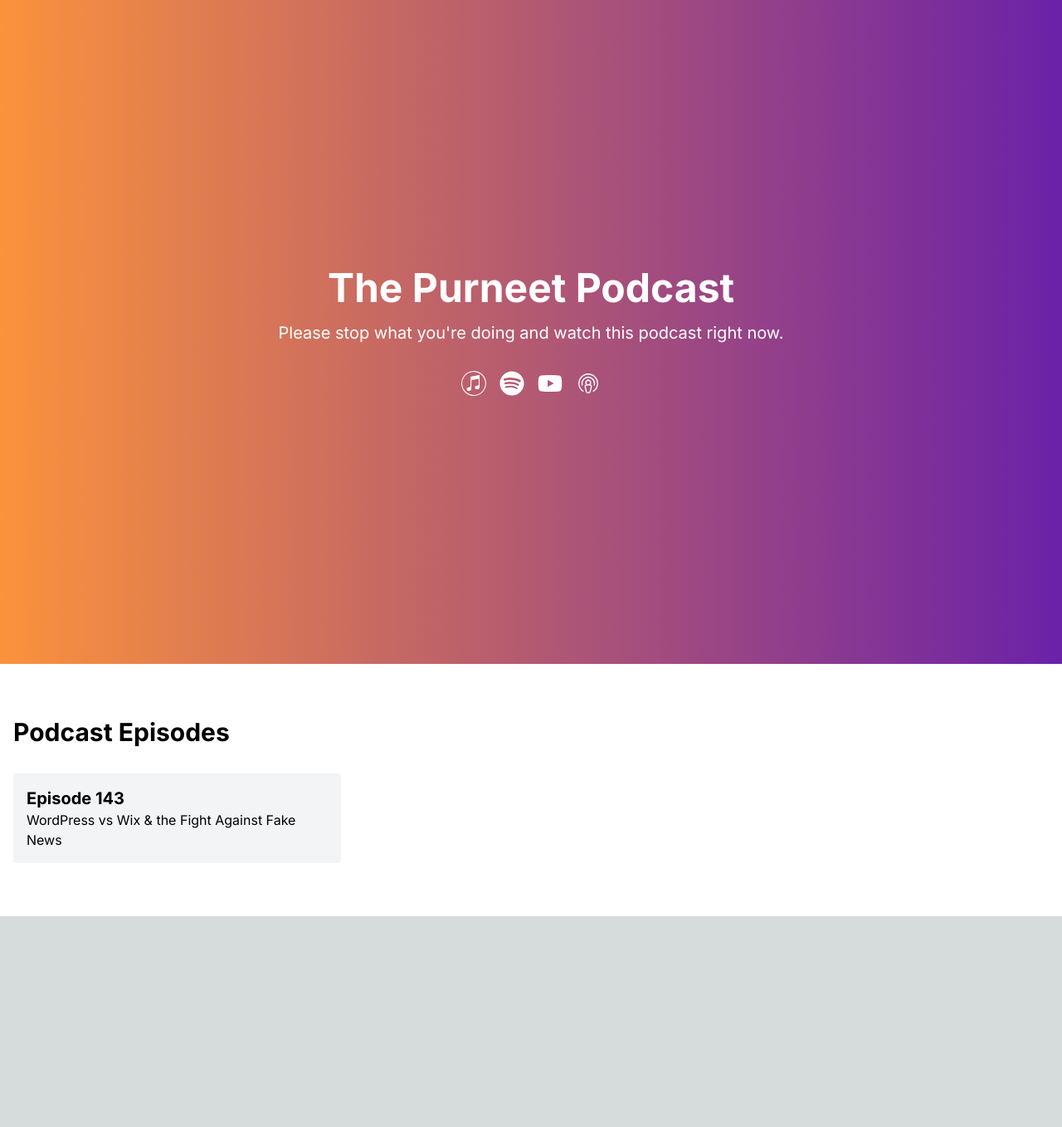
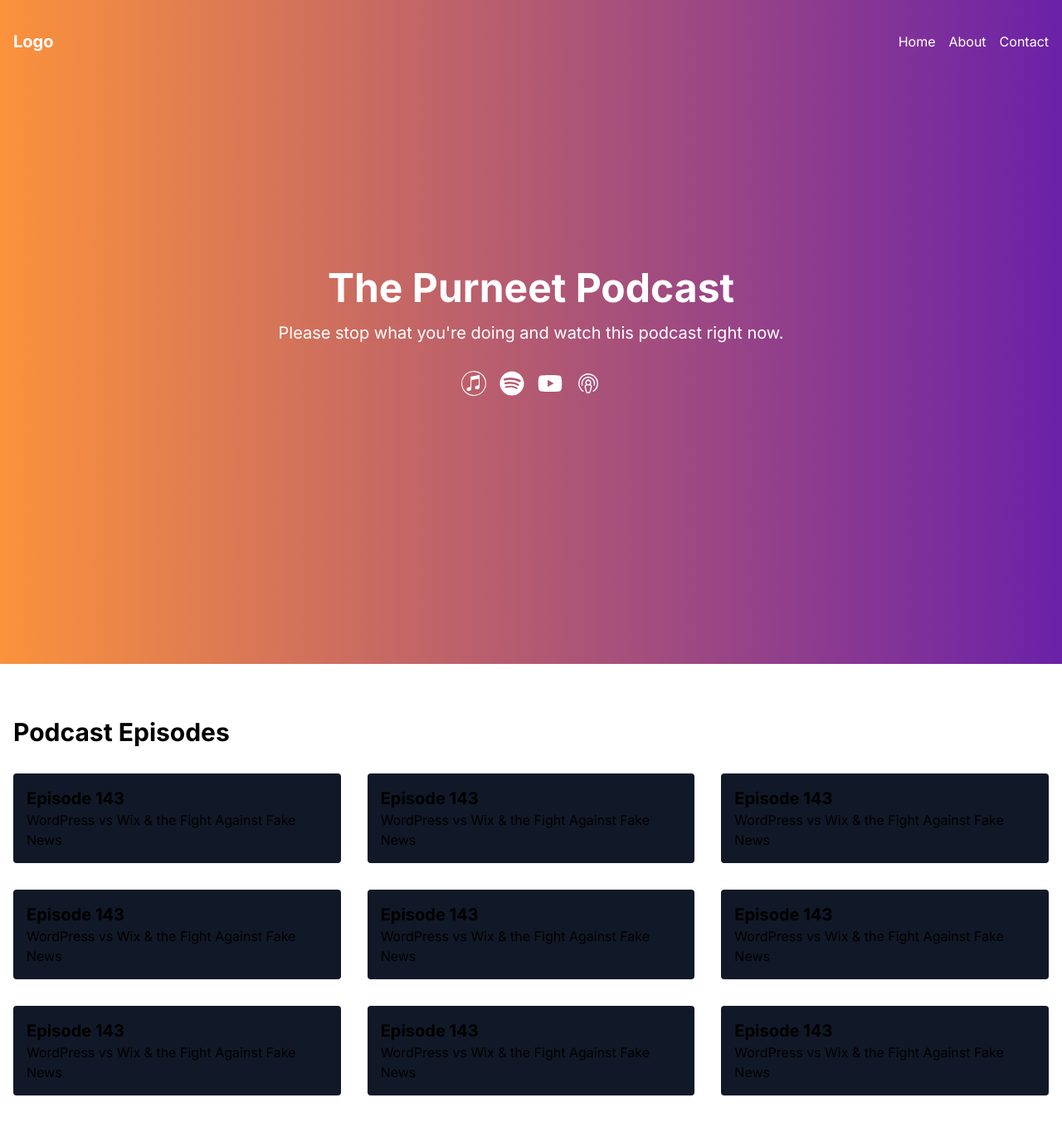
Before and after one commit to BrianBeilby/Purneet-Website, a Next.js app: page / in a window 1280 px wide. Shown: the top 1358 px of the page at 83% size. Before the commit the page ends 1104 px from the top, so only its background shows below. Built offline with nearby package versions, Linux system fonts and the light colour scheme.

Commit message:
Added Navbar

```diff
--- a/src/app/page.tsx
+++ b/src/app/page.tsx
@@ -1,3 +1,4 @@
+"use client";
 import React from "react";
 import {
   FaPhone,
@@ -12,6 +13,7 @@ import {
 } from "react-icons/fa";
 import { SiItunes } from "react-icons/si";
 import { PiApplePodcastsLogoLight } from "react-icons/pi";
+import Navbar from "@/components/Navbar";
 
 export default function Home() {
   return (
@@ -86,6 +88,7 @@ export default function Home() {
       </header> */}
 
       <div>
+        <Navbar />
         <div className="min-h-screen bg-gradient-to-r from-orange-400 to-purple-800 flex items-center justify-center">
           <div className="text-center text-white">
             <h1 className="text-5xl font-bold mb-4">The Purneet Podcast</h1>
@@ -111,9 +114,41 @@ export default function Home() {
         </div>
         <div className="bg-white py-16">
           <div className="container mx-auto px-4">
-            <h2 className="text-3xl font-bold mb-8">Podcast Episodes</h2>
+            <h2 className="text-3xl font-bold mb-8 text-black">Podcast Episodes</h2>
             <div className="grid grid-cols-1 md:grid-cols-2 lg:grid-cols-3 gap-8">
-              <div className="bg-gray-100 p-4 rounded">
+              <div className="bg-gray-900 p-4 rounded">
+                <h3 className="text-xl font-bold">Episode 143</h3>
+                <p>WordPress vs Wix & the Fight Against Fake News</p>
+              </div>
+              <div className="bg-gray-900 p-4 rounded">
+                <h3 className="text-xl font-bold">Episode 143</h3>
+                <p>WordPress vs Wix & the Fight Against Fake News</p>
+              </div>
+              <div className="bg-gray-900 p-4 rounded">
+                <h3 className="text-xl font-bold">Episode 143</h3>
+                <p>WordPress vs Wix & the Fight Against Fake News</p>
+              </div>
+              <div className="bg-gray-900 p-4 rounded">
+                <h3 className="text-xl font-bold">Episode 143</h3>
+                <p>WordPress vs Wix & the Fight Against Fake News</p>
+              </div>
+              <div className="bg-gray-900 p-4 rounded">
+                <h3 className="text-xl font-bold">Episode 143</h3>
+                <p>WordPress vs Wix & the Fight Against Fake News</p>
+              </div>
+              <div className="bg-gray-900 p-4 rounded">
+                <h3 className="text-xl font-bold">Episode 143</h3>
+                <p>WordPress vs Wix & the Fight Against Fake News</p>
+              </div>
+              <div className="bg-gray-900 p-4 rounded">
+                <h3 className="text-xl font-bold">Episode 143</h3>
+                <p>WordPress vs Wix & the Fight Against Fake News</p>
+              </div>
+              <div className="bg-gray-900 p-4 rounded">
+                <h3 className="text-xl font-bold">Episode 143</h3>
+                <p>WordPress vs Wix & the Fight Against Fake News</p>
+              </div>
+              <div className="bg-gray-900 p-4 rounded">
                 <h3 className="text-xl font-bold">Episode 143</h3>
                 <p>WordPress vs Wix & the Fight Against Fake News</p>
               </div>
--- /dev/null
+++ b/src/components/Navbar.tsx
@@ -0,0 +1,42 @@
+// components/Navbar.tsx
+import React, { useState, useEffect } from 'react';
+
+const Navbar: React.FC = () => {
+  const [scrolling, setScrolling] = useState(false);
+
+  useEffect(() => {
+    const handleScroll = () => {
+      if (window.scrollY > 200) {
+        setScrolling(true);
+      } else {
+        setScrolling(false);
+      }
+    };
+
+    window.addEventListener('scroll', handleScroll);
+
+    return () => {
+      window.removeEventListener('scroll', handleScroll);
+    };
+  }, []);
+
+  return (
+    <nav
+      className={`transition-transform duration-300 ease-in-out ${
+        scrolling ? 'fixed bg-orange-100 shadow-lg py-2 transform -translate-y-0' : 'absolute bg-transparent py-4 transform translate-y-5'
+      }`}
+      style={{ top: 0, zIndex: 1000, width: '100%' }}
+    >
+      <div className="container mx-auto flex justify-between items-center px-4">
+        <div className={`text-xl font-bold ${scrolling ? 'text-black' : 'text-white'}`}>Logo</div>
+        <div className="space-x-4">
+          <a href="#home" className={`hover:text-gray-700 ${scrolling ? 'text-black' : 'text-white'}`}>Home</a>
+          <a href="#about" className={`hover:text-gray-700 ${scrolling ? 'text-black' : 'text-white'}`}>About</a>
+          <a href="#contact" className={`hover:text-gray-700 ${scrolling ? 'text-black' : 'text-white'}`}>Contact</a>
+        </div>
+      </div>
+    </nav>
+  );
+};
+
+export default Navbar;
```
